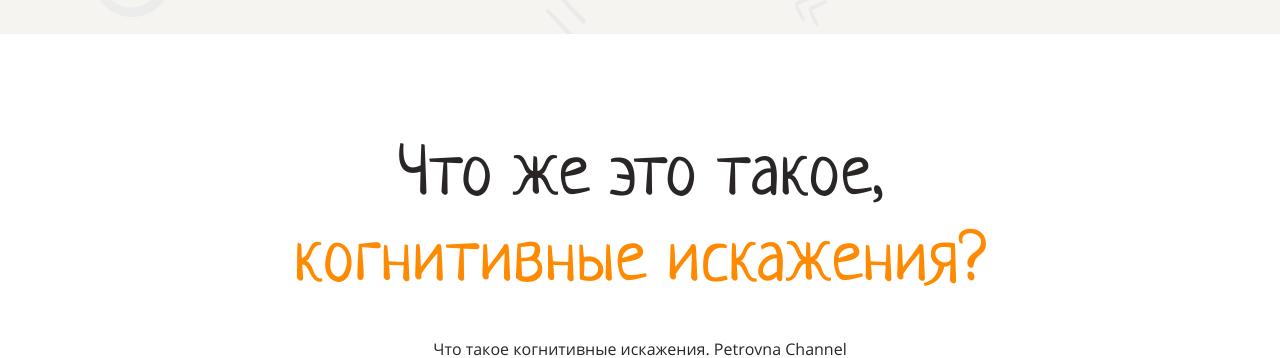
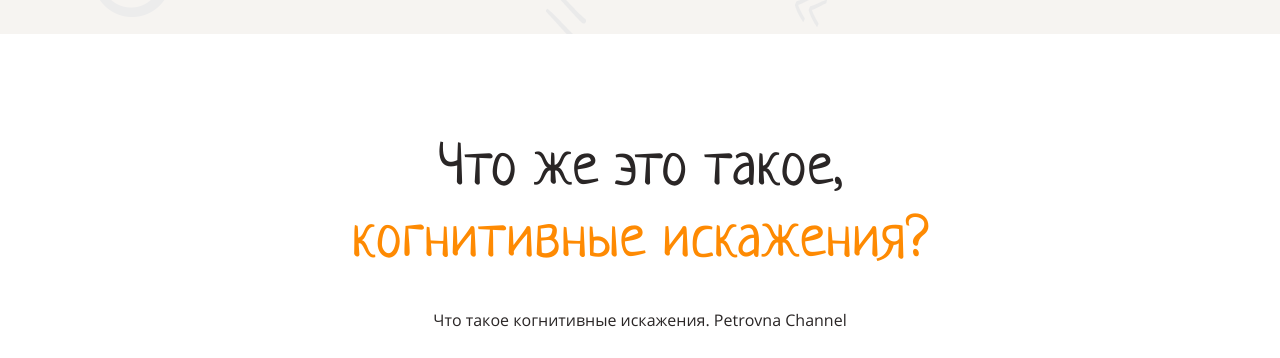
Before and after one commit to Melderey/layout-designer-project-lvl1, a website: page src/index.html in a window 1280 px wide. Shown: the part 880-1238 px from the top of the page. Drawn offline with Linux system fonts and the light colour scheme.

Commit message:
Fix: h2 in section video

```diff
--- a/src/index.html
+++ b/src/index.html
@@ -55,10 +55,10 @@
 
         <section class="container section-video">
           <div>
-            <h1 class="section-h1">
+            <h2 class="section-h1">
               Что же это такое, <br />
               <span class="h1-span">когнитивные искажения?</span>
-            </h1>
+            </h2>
             <p class="section-video-text">
               Что такое когнитивные искажения. Petrovna Channel
             </p>
--- a/src/styles/style.css
+++ b/src/styles/style.css
@@ -107,8 +107,8 @@ h3 {
   background-repeat: no-repeat;
   background-size: cover;
 
-  /* opacity: 90%;
- */
+  /* opacity: 10%; */
+
   content: "";
 }
 
@@ -202,6 +202,7 @@ header {
 
 .section-h1 {
   margin-bottom: 30px;
+
 
   text-align: center;
 }
```
